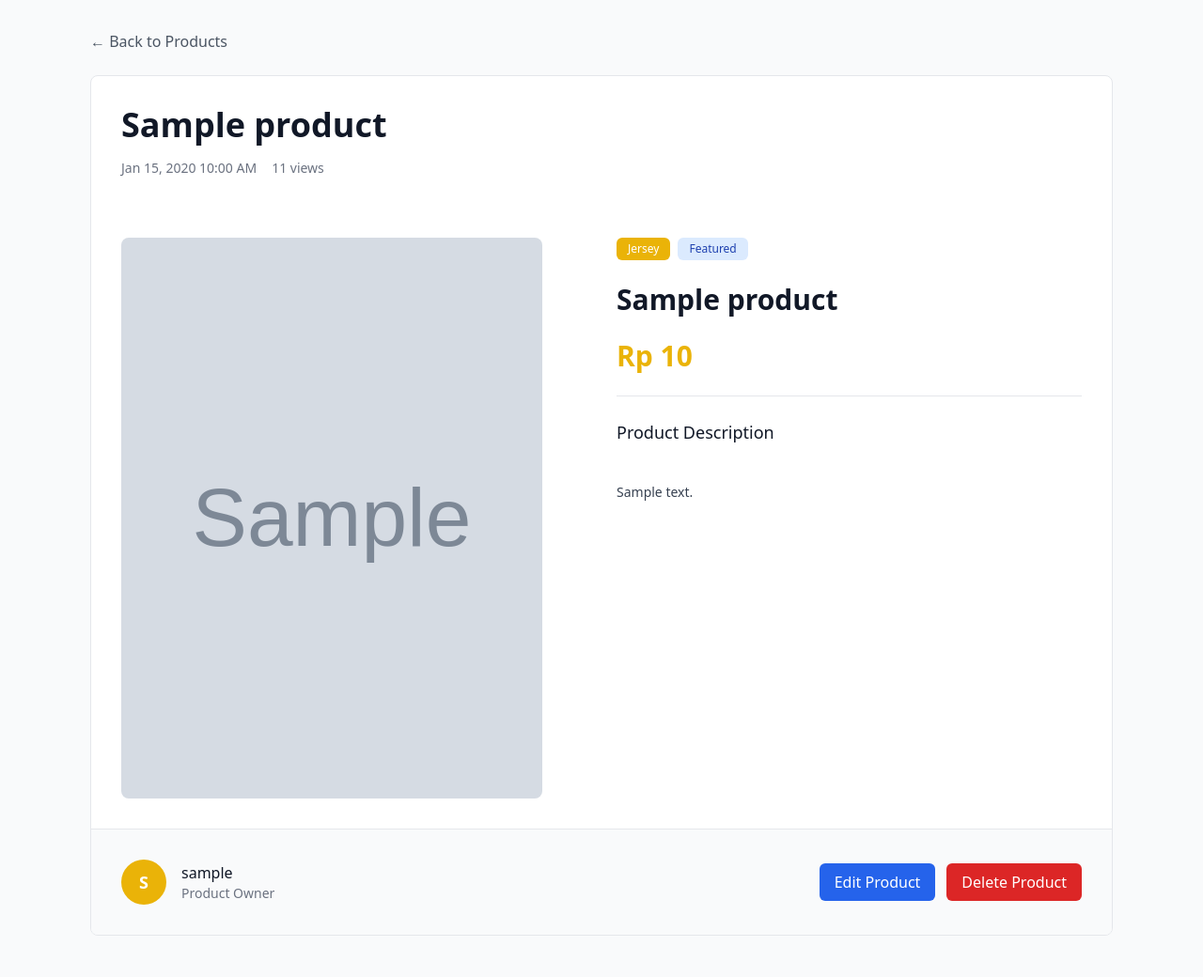
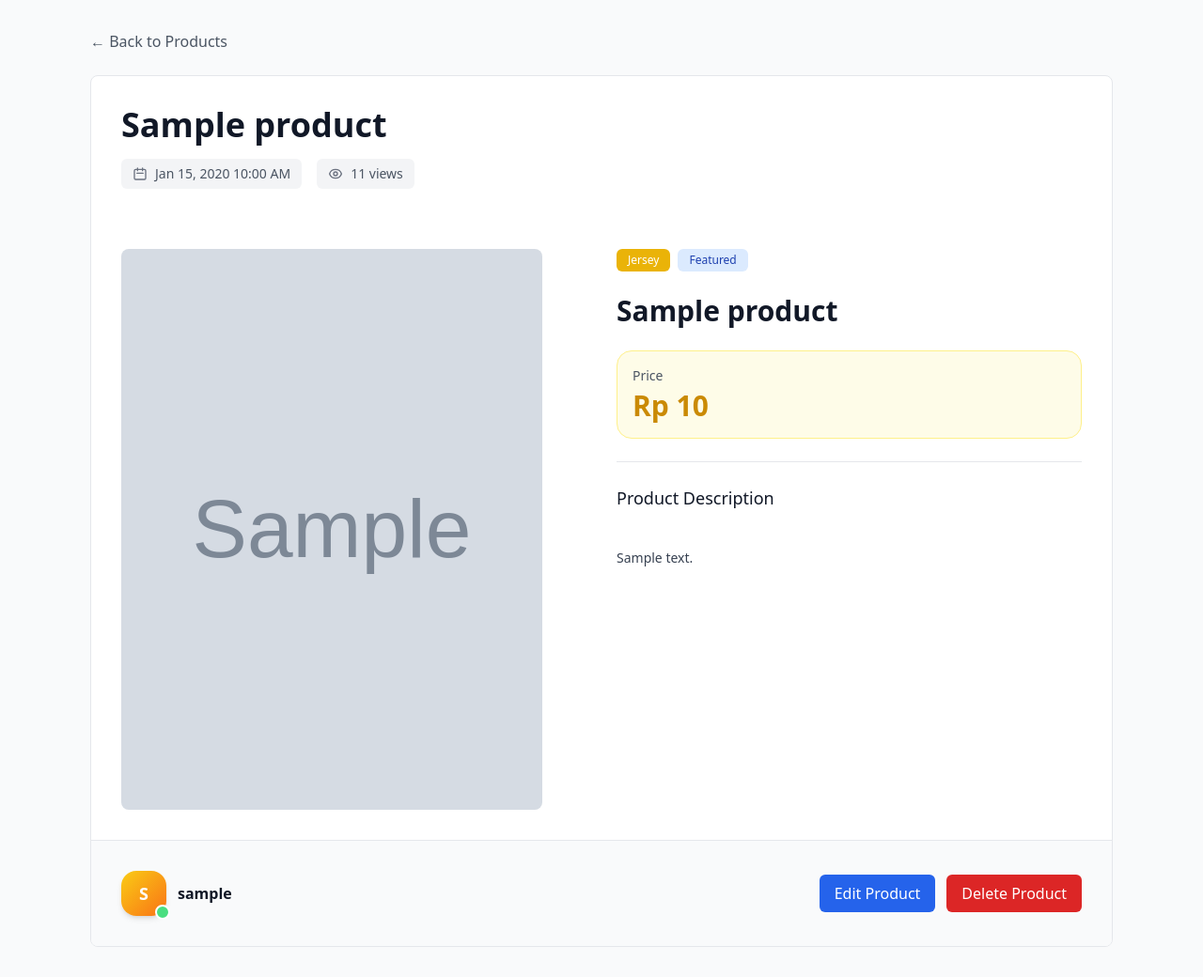
Before and after one commit to nathanslh/madrid-store, a Django app: page /product/00000000-0000-0000-0000-000000000001/ in a window 1280 px wide. Shown: the whole page at 94% size. Before the commit the page ends 996 px from the top, so only its background shows below. Run offline with Django 5.2, Linux system fonts and the light colour scheme; a user stored in the database is signed in; tables that the repository leaves empty hold one stand-in row (values such as "Sample post"); grey boxes marked "Sample" are stand-in pictures; some libraries are stand-ins or nearby versions.

Commit message:
tugas 5 selesai

```diff
--- a/main/templates/product_detail.html
+++ b/main/templates/product_detail.html
@@ -27,11 +27,22 @@
                     {{ product.name }}
                 </h1>
 
-                <div class="flex flex-wrap items-center text-sm text-gray-500 gap-4">
-                    <time datetime="{{ product.created_at|date:'c' }}">
-                        {{ product.created_at|date:"M j, Y g:i A" }}
-                    </time>
-                    <span>{{ product.product_views }} views</span>
+                <div class="flex flex-wrap items-center gap-4">
+                    <div class="flex items-center gap-2 bg-gray-100 px-3 py-1.5 rounded-md">
+                        <svg class="w-4 h-4 text-gray-500" fill="none" stroke="currentColor" viewBox="0 0 24 24">
+                            <path stroke-linecap="round" stroke-linejoin="round" stroke-width="2" d="M8 7V3m8 4V3m-9 8h10M5 21h14a2 2 0 002-2V7a2 2 0 00-2-2H5a2 2 0 00-2 2v12a2 2 0 002 2z"></path>
+                        </svg>
+                        <time class="text-sm text-gray-600" datetime="{{ product.created_at|date:'c' }}">
+                            {{ product.created_at|date:"M j, Y g:i A" }}
+                        </time>
+                    </div>
+                    <div class="flex items-center gap-2 bg-gray-100 px-3 py-1.5 rounded-md">
+                        <svg class="w-4 h-4 text-gray-500" fill="none" stroke="currentColor" viewBox="0 0 24 24">
+                            <path stroke-linecap="round" stroke-linejoin="round" stroke-width="2" d="M15 12a3 3 0 11-6 0 3 3 0 016 0z"></path>
+                            <path stroke-linecap="round" stroke-linejoin="round" stroke-width="2" d="M2.458 12C3.732 7.943 7.523 5 12 5c4.477 0 8.268 2.943 9.542 7-1.274 4.057-5.065 7-9.542 7-4.477 0-8.268-2.943-9.542-7z"></path>
+                        </svg>
+                        <span class="text-sm text-gray-600">{{ product.product_views }} views</span>
+                    </div>
                 </div>
             </div>
 
@@ -56,6 +67,7 @@
 
                     <!-- Right Side - Product Details -->
                     <div class="space-y-6">
+
                         <!-- Badges -->
                         <div class="flex gap-2">
                             <span class="inline-flex items-center px-3 py-1 rounded-md text-xs font-medium bg-yellow-500 text-white">
@@ -80,9 +92,10 @@
                             </h1>
                         </div>
 
-                        <!-- Price -->
-                        <div>
-                            <div class="text-3xl font-bold text-yellow-500">
+                        <!-- Price Card -->
+                        <div class="bg-yellow-50 border border-yellow-200 rounded-2xl p-4">
+                            <p class="text-sm font-medium text-gray-600 mb-1">Price</p>
+                            <div class="text-3xl font-bold text-yellow-600">
                                 Rp {{ product.price|intcomma }}
                             </div>
                         </div>
@@ -101,21 +114,23 @@
             <!-- Author Info & Actions -->
             <div class="border-t border-gray-200 p-6 sm:p-8 bg-gray-50">
                 <div class="flex flex-col sm:flex-row sm:items-center sm:justify-between gap-4">
-                    <div class="flex items-center space-x-4">
-                        <div class="w-12 h-12 bg-yellow-500 rounded-full flex items-center justify-center">
-                            <span class="text-white font-semibold text-lg">
-                                {% if product.user %}{{ product.user.username|first|upper }}{% else %}A{% endif %}
-                            </span>
+                    <div class="flex items-center gap-3">
+                        <div class="relative">
+                            <div class="w-12 h-12 bg-gradient-to-br from-yellow-400 to-orange-500 rounded-2xl flex items-center justify-center shadow-md">
+                                <span class="text-white font-bold text-lg">
+                                    {% if product.user %}{{ product.user.username|first|upper }}{% else %}A{% endif %}
+                                </span>
+                            </div>
+                            <div class="absolute -bottom-1 -right-1 w-4 h-4 bg-green-400 border-2 border-white rounded-full"></div>
                         </div>
                         <div>
-                            <div class="font-medium text-gray-900">
+                            <div class="font-semibold text-gray-900">
                                 {% if product.user %}
                                     {{ product.user.username }}
                                 {% else %}
                                     Anonymous
                                 {% endif %}
                             </div>
-                            <p class="text-sm text-gray-500">Product Owner</p>
                         </div>
                     </div>
 
```
